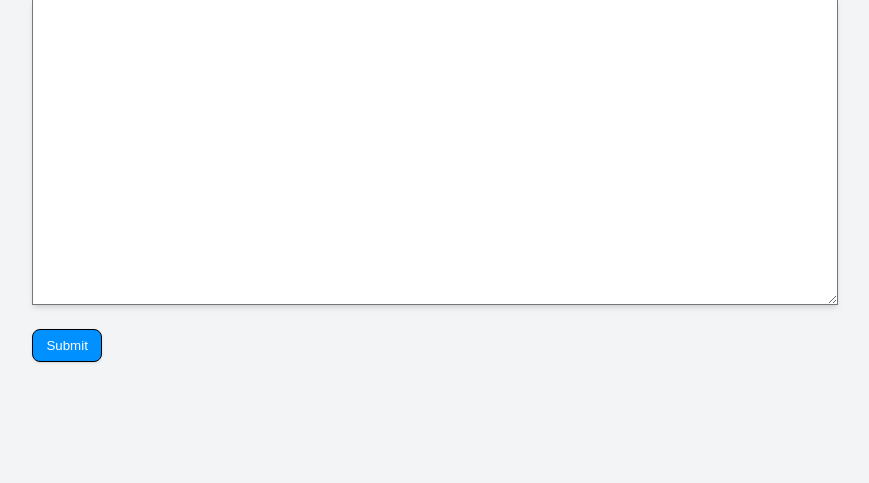
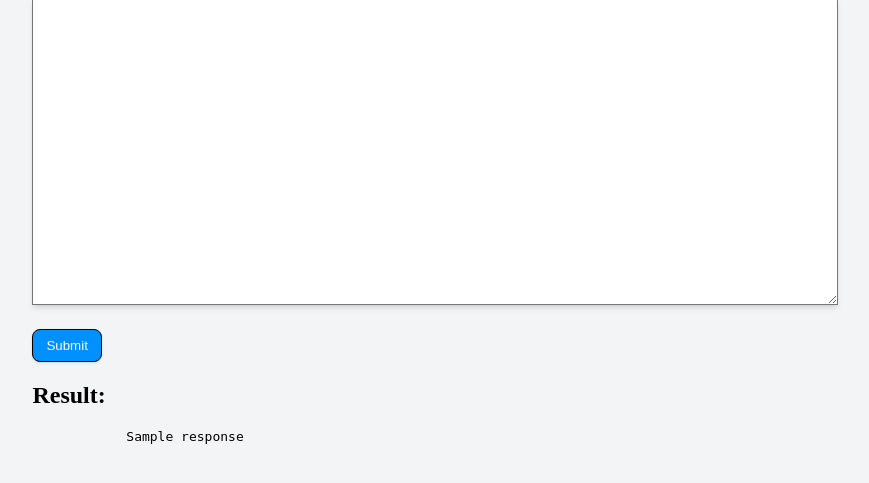
Before and after one commit to mpbe/AI-Clinical-Notes-Summariser, a Flask app: template app/templates/index.html in a window 1280 px wide. Shown: the part 184-667 px from the top of the page, without its empty margins (70-939 px from the left). Run offline with Flask 3, Linux system fonts and the light colour scheme; the template is opened without the code that fills it: most values are stand-ins (such as "Sample title", 1, 10 or a date in 2020).

Commit message:
route updated to include AI response. HTML and CSS updated

```diff
--- a/app/static/styles.css
+++ b/app/static/styles.css
@@ -41,3 +41,8 @@ body {
 #submit-button:hover {
     background-color: #0080ff;
 }
+
+#ai-response {
+    white-space: pre-wrap;
+    word-wrap: break-word;
+}
--- a/app/templates/index.html
+++ b/app/templates/index.html
@@ -15,13 +15,20 @@
 
     <p>Enter your clinical summary here or use the sample buttons above for examples:</p>
 
-    <form method="post">
+    <form method="post" onsubmit="{{url_for('main.index')}}">
         <textarea name="notes" id="clinical-text" rows="20"></textarea>
 
         <div>
-            <button id="submit-button">Submit</button>
+            <button id="submit-button" type="submit">Submit</button>
         </div>
     </form>
+
+    {%if response%}
+        <h2>Result:</h2>
+        <pre id="ai-response">
+            {{response}}
+        </pre>
+    {%endif%}
 </body>
 </html>
 
```
Also changed, not shown: app/routes.py (+17 -3 lines).
